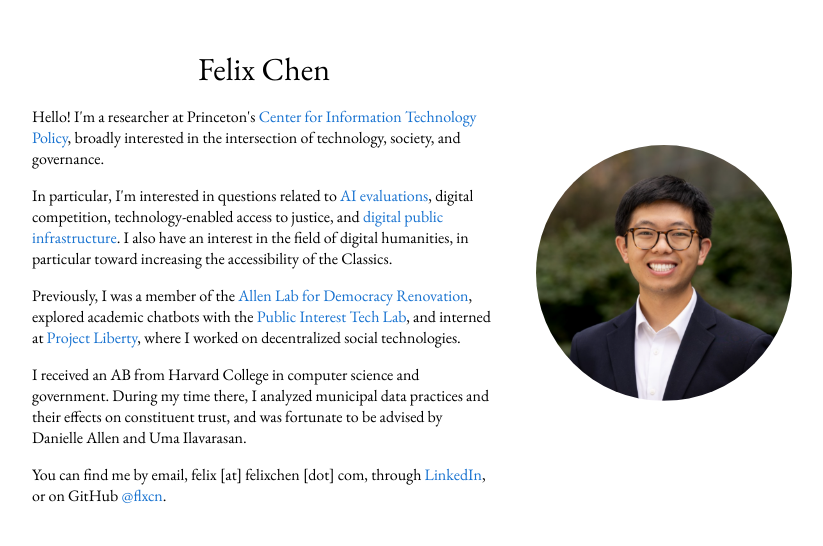
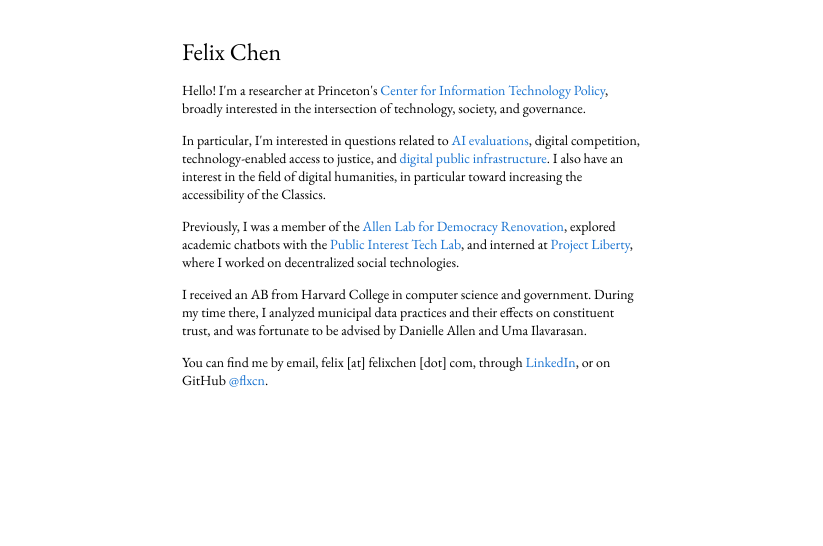
Before and after one commit to flxcn/flxcn.github.io, a plain HTML site: page index.html in a window 1280 px wide. Shown: the whole page, without its empty margins (228-1051 px from the left). Drawn offline with nearby package versions, Linux system fonts and the light colour scheme.

Commit message:
Remove profile image

```diff
--- a/index.html
+++ b/index.html
@@ -1,70 +1,35 @@
 <!DOCTYPE html>
 <html lang="en">
+
 <head>
   <meta http-equiv="Content-Type" content="text/html; charset=UTF-8" />
   <meta name="viewport" content="width=device-width, initial-scale=1.0" />
-    <meta name="keywords" content="felix" />
   <meta name="author" content="Felix Chen" />
 
   <title>Felix Chen</title>
 
   <link rel="stylesheet" type="text/css" media="all" href="stylesheet.css" />
-    <link
-      rel="apple-touch-icon"
-      sizes="180x180"
-      href="images/favicon/apple-touch-icon.png"
-    />
+  <link rel="apple-touch-icon" sizes="180x180" href="images/favicon/apple-touch-icon.png" />
   <link rel="icon" type="image/png" href="images/favicon/favicon.png" />
 
   <!-- font -->
   <link rel="preconnect" href="https://fonts.googleapis.com" />
   <link rel="preconnect" href="https://fonts.gstatic.com" crossorigin />
-    <link
-      href="https://fonts.googleapis.com/css2?family=EB+Garamond&display=swap"
-      rel="stylesheet"
-    />
+  <link href="https://fonts.googleapis.com/css2?family=EB+Garamond&display=swap" rel="stylesheet" />
 </head>
 
 <body>
-    <table
-      style="
-        width: 100%;
-        max-width: 800px;
-        border: 0px;
-        border-spacing: 0px;
-        border-collapse: separate;
-        margin-right: auto;
-        margin-left: auto;
-      "
-    >
-      <tbody>
-        <tr style="padding: 0px">
-          <td style="padding: 0px">
-            <table
-              style="
-                width: 100%;
-                border: 0px;
-                border-spacing: 0px;
-                border-collapse: separate;
-                margin-right: auto;
-                margin-left: auto;
-              "
-            >
-              <tbody>
-                <tr style="padding: 0px">
-                  <td class="bio" style="padding: 2.5%; width: 63%; vertical-align: middle">
-                    <p class="name" style="text-align: center">Felix&nbsp;Chen</p>
+  <h1>Felix&nbsp;Chen</h1>
 
   <p>
     Hello! I'm a researcher at Princeton's
-                      <a href="https://citp.princeton.edu/" target="_blank"
-                        >Center for Information Technology Policy</a
-                      >, broadly interested in the intersection of technology,
-                      society, and governance.
+    <a href="https://citp.princeton.edu/" target="_blank">Center for Information Technology Policy</a>,
+    broadly interested in the intersection of technology, society, and governance.
   </p>
 
   <p>
-                      In particular, I'm interested in questions related to <a href="https://sage.cs.princeton.edu/trends/" target="_blank">AI evaluations</a>, digital competition, technology-enabled access to justice, and
+    In particular, I'm interested in questions related to <a href="https://sage.cs.princeton.edu/trends/"
+      target="_blank">AI evaluations</a>, digital competition, technology-enabled access to justice, and
     <a href="https://digitalrails.substack.com" target="_blank">digital public infrastructure</a>. I also have an
     interest in the field of digital humanities, in particular
     toward increasing the accessibility of the Classics.
@@ -72,17 +37,11 @@
 
   <p>
     Previously, I was a member of the
-                      <a
-                        href="https://ash.harvard.edu/programs/allen-lab-for-democracy-renovation/"
-                        target="_blank"
-                        >Allen Lab for Democracy Renovation</a
-                      >, explored academic chatbots with the
-                      <a href="https://www.techlab.org" target="_blank"
-                        >Public Interest Tech Lab</a
-                      >, and interned at
-                      <a href="https://www.projectliberty.io" target="_blank"
-                        >Project Liberty</a
-                      >, where I worked on decentralized social technologies.
+    <a href="https://ash.harvard.edu/programs/allen-lab-for-democracy-renovation/" target="_blank">Allen Lab for
+      Democracy Renovation</a>, explored academic chatbots with the
+    <a href="https://www.techlab.org" target="_blank">Public Interest Tech Lab</a>, and interned at
+    <a href="https://www.projectliberty.io" target="_blank">Project Liberty</a>, where I worked on decentralized social
+    technologies.
   </p>
 
   <p>
@@ -96,36 +55,9 @@
   <p>
     You can find me by email, felix [at] felixchen [dot] com,
     through
-                      <a
-                        href="https://www.linkedin.com/in/flxcn"
-                        target="_blank"
-                        >LinkedIn</a
-                      >, or on GitHub
-                      <a href="https://github.com/flxcn/" target="_blank"
-                        >@flxcn</a
-                      >.
+    <a href="https://www.linkedin.com/in/flxcn" target="_blank">LinkedIn</a>, or on GitHub
+    <a href="https://github.com/flxcn/" target="_blank">@flxcn</a>.
   </p>
-                    <p></p>
-                  </td>
+</body>
 
-                  <td class="profile-img" style="padding: 2.5%; width: 37%; max-width: 37%">
-                    <img
-                      style="
-                        width: 100%;
-                        max-width: 100%;
-                        object-fit: cover;
-                        border-radius: 50%;
-                      "
-                      alt="profile photo"
-                      src="images/profile.png"
-                    />
-                  </td>
-                </tr>
-              </tbody>
-            </table>
-          </td>
-        </tr>
-      </tbody>
-    </table>
-  </body>
 </html>
--- a/stylesheet.css
+++ b/stylesheet.css
@@ -1,18 +1,3 @@
-@media (max-width: 600px) {
-    .profile-img {
-      display: none;
-    }
-
-    .bio {
-      width: 100% !important;
-    }
-
-    .name {
-      text-align: left !important;
-      width: 0% !important;
-    }
-}
-
 a {
   color: #1772d0;
   text-decoration: none;
@@ -24,32 +9,23 @@ a:hover {
   text-decoration: none;
 }
 
-body,
-td,
-th,
-tr,
-p {
+body {
   font-family: 'EB Garamond', Times, 'Times New Roman', serif;
-  font-size: 16px;
+  max-width: 460px;
+  padding-top: 1rem;
+  padding-left: 1rem;
+  padding-right: 1rem;
+  margin: 0 auto;
 }
 
-strong {
+p {
   font-size: 14px;
 }
 
-h2 {
+h1 {
+  text-align: left;
+  padding-top: 20px;
   margin: 0;
   font-weight: normal;
-  font-size: 22px;
+  font-size: 24px;
 }
-
-.project-title {
-  font-size: 20px;
-  font-weight: 700;
-}
-
-.name {
-  padding-top: 20px;
-  margin: 0;
-  font-size: 32px;
-}
```
Lines whose indentation alone changed are shown as unchanged.
